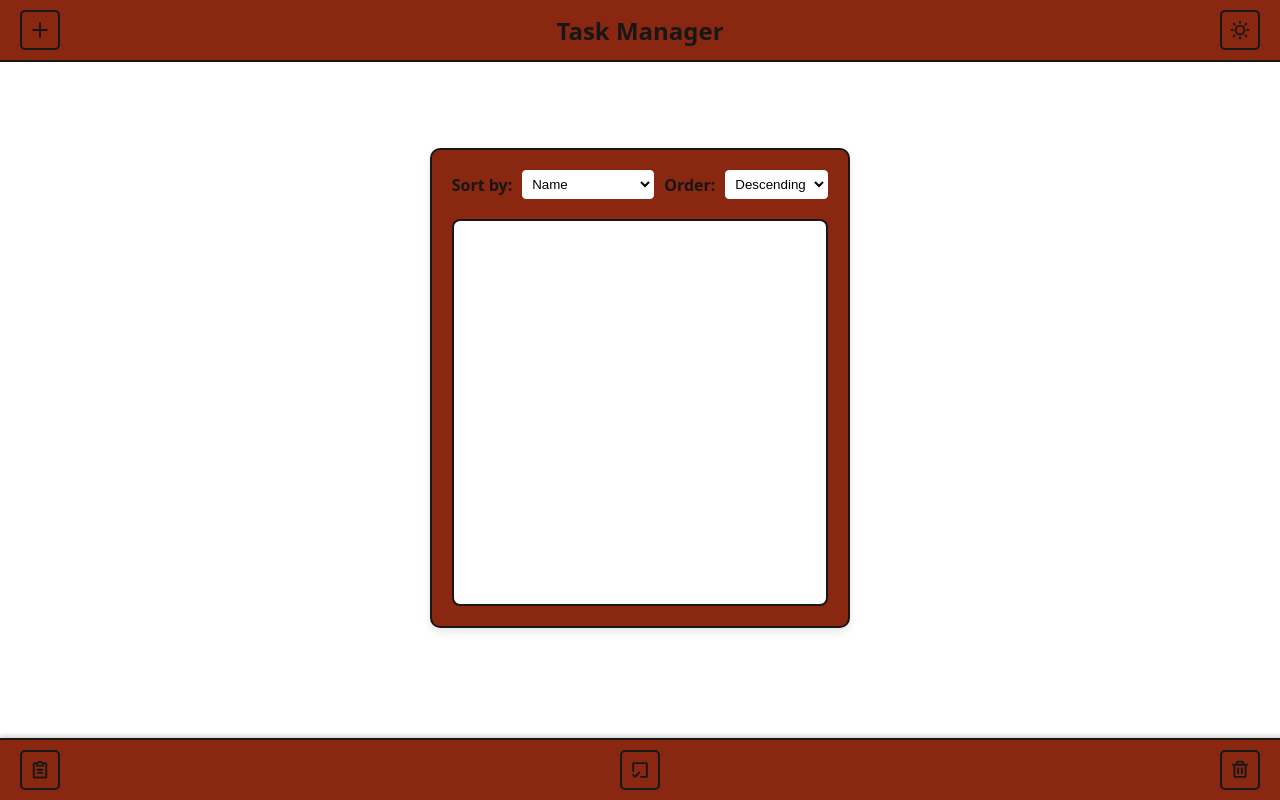
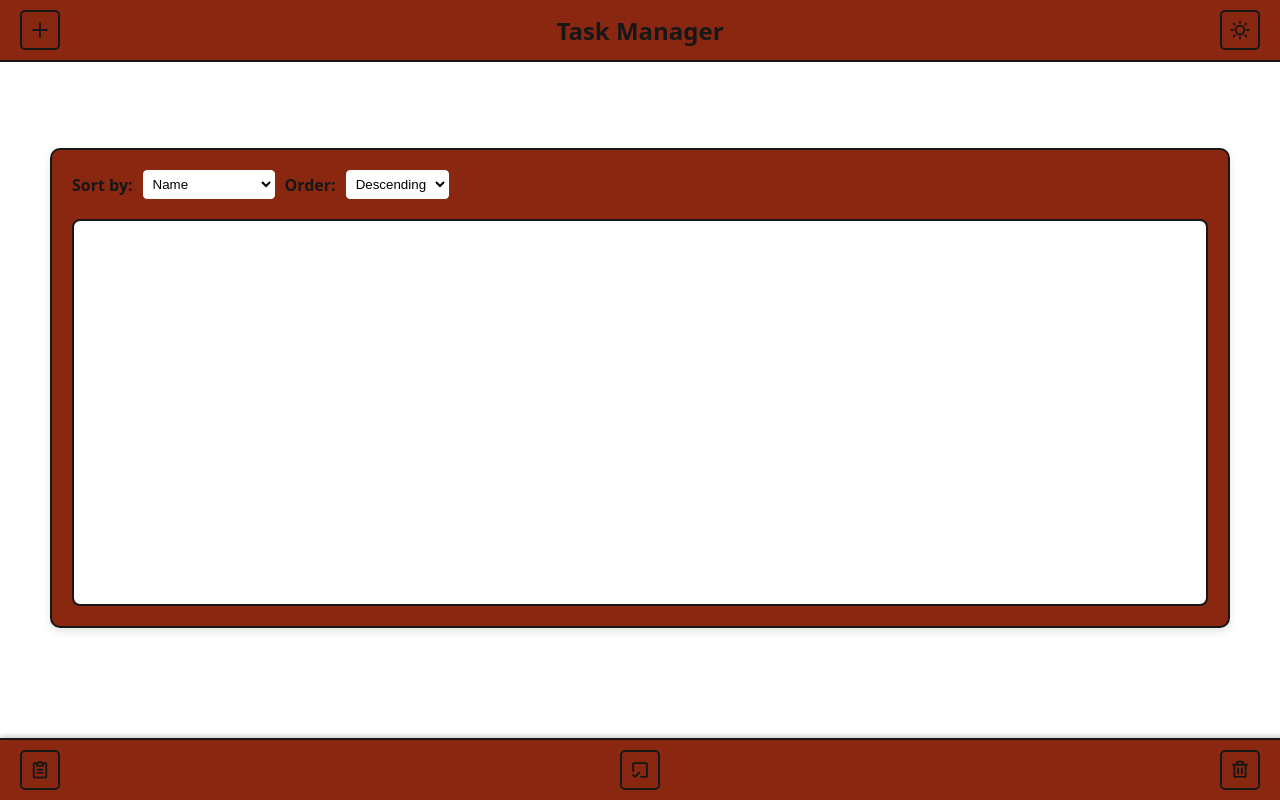
Before and after one commit to OmVidana/task-manager-app, a Next.js app: page / in a window 1280 px wide. Built offline with nearby package versions, Linux system fonts and the light colour scheme.

Commit message:
FinalChanges

```diff
--- a/src/app/components/bottom-navbar/bottomBar.scss
+++ b/src/app/components/bottom-navbar/bottomBar.scss
@@ -13,7 +13,10 @@
 	box-shadow: 0 -2px 5px rgba(0, 0, 0, 0.2);
 	transition:
 		transform 0.2s,
-		border-color 0.2s;
+		border-color 0.2s,
+		background-color 0.4s ease,
+		color 0.4s ease,
+		box-shadow 0.4s ease;
 }
 
 .bottomNavBar button {
@@ -28,11 +31,19 @@
 	justify-content: center;
 	transition:
 		transform 0.2s,
-		border-color 0.2s;
+		border-color 0.2s,
+		background-color 0.4s ease,
+		color 0.4s ease;
 
 	svg {
 		color: var(--foreground);
 		width: 1.5em;
 		height: 1.5em;
+		transition: color 0.4s ease;
 	}
 }
+
+.bottomNavBar button:hover {
+	background-color: rgba(255, 255, 255, 0.1);
+	border-color: #fff;
+}
--- a/src/app/components/task/task.scss
+++ b/src/app/components/task/task.scss
@@ -1,10 +1,24 @@
+.task-container {
+	max-width: 800px;
+	margin: 0 auto;
+	padding: 30px;
+	width: calc(100% - 100px);
+	box-sizing: border-box;
+	border: 1px solid var(--foreground);
+	border-radius: 10px;
+	margin-top: 20px;
+	margin-bottom: 20px;
+	background-color: var(--piece-bg-color);
+	margin-left: 50px;
+	margin-right: 50px;
+	transition: background-color 0.4s ease, border-color 0.4s ease;
+}
+
 .task {
 	border-bottom: 1px solid var(--foreground);
 	padding-bottom: 10px;
 	margin-bottom: 10px;
-	transition:
-		transform 0.2s,
-		border-color 0.2s;
+	transition: transform 0.2s, border-color 0.4s ease;
 
 	&:last-child {
 		border-bottom: none;
@@ -19,9 +33,7 @@
 }
 
 .edit-button {
-	transition:
-		transform 0.2s,
-		border-color 0.2s;
+	transition: transform 0.2s, border-color 0.4s ease, background-color 0.4s ease, color 0.4s ease;
 	background-color: var(--piece-bg-color);
 	border: 1px solid var(--foreground);
 	border-radius: 5px;
@@ -47,9 +59,7 @@
 }
 
 .custom-checkbox {
-	transition:
-		transform 0.2s,
-		border-color 0.2s;
+	transition: transform 0.2s, border-color 0.4s ease, background-color 0.4s ease;
 	width: 38px;
 	height: 38px;
 	background-color: var(--piece-bg-color);
@@ -96,9 +106,7 @@
 }
 
 .edit-button2 {
-	transition:
-		transform 0.2s,
-		border-color 0.2s;
+	transition: transform 0.2s, border-color 0.4s ease, background-color 0.4s ease, color 0.4s ease;
 	background-color: var(--piece-bg-color);
 	border: 1px solid var(--foreground);
 	border-radius: 5px;
@@ -126,9 +134,7 @@
 }
 
 .action-button {
-	transition:
-		transform 0.2s,
-		border-color 0.2s;
+	transition: transform 0.2s, border-color 0.4s ease, background-color 0.4s ease, color 0.4s ease;
 	color: var(--foreground);
 	background-color: var(--piece-bg-color);
 	border: 1px solid var(--foreground);
@@ -155,20 +161,15 @@
 	}
 }
 
-
 .button-container {
-	transition:
-		transform 0.2s,
-		border-color 0.2s;
+	transition: transform 0.2s, border-color 0.4s ease;
 	display: flex;
 	justify-content: center;
 	align-items: center;
 }
 
 .input-field {
-	transition:
-		transform 0.2s,
-		border-color 0.2s;
+	transition: transform 0.2s, border-color 0.4s ease, background-color 0.4s ease;
 	background-color: rgb(158, 154, 154);
 	border: 1px solid var(--foreground);
 	border-radius: 5px;
@@ -211,3 +212,8 @@
 .date-picker-container input {
 	width: 100%;
 }
+
+.editor-image {
+	margin-top: 10px;
+	margin-bottom: 15px;
+}
--- a/src/app/components/task/task.tsx
+++ b/src/app/components/task/task.tsx
@@ -140,6 +140,7 @@ export default function Task(props: TaskProps) {
 							placeholder="Title Here"
 							onChange={(e) => setTaskTitle(e.target.value)}
 							className="input-field"
+							onClick={(e) => e.stopPropagation()}
 						/>
 					</div>
 
@@ -163,6 +164,7 @@ export default function Task(props: TaskProps) {
 							value={taskPriority}
 							onChange={(e) => setTaskPriority(Number(e.target.value))}
 							className="input-field"
+							onClick={(e) => e.stopPropagation()}
 						>
 							{priority.map((label, index) => (
 								<option key={index} value={index}>
@@ -180,6 +182,7 @@ export default function Task(props: TaskProps) {
 							placeholder="Write your task details here:"
 							onChange={(e) => setTaskDescription(e.target.value)}
 							className="input-field"
+							onClick={(e) => e.stopPropagation()}
 						/>
 					</div>
 
--- a/src/app/page.scss
+++ b/src/app/page.scss
@@ -8,6 +8,7 @@ body {
 	padding: 0;
 	background-color: var(--piece-bg-color);
 	min-height: 100vh;
+	transition: background-color 0.4s ease;
 }
 
 .page {
@@ -17,14 +18,17 @@ body {
 	height: 100dvh;
 	transition:
 		transform 0.2s,
-		border-color 0.2s;
+		border-color 0.2s,
+		background-color 0.4s ease;
 }
 
 .encabezado {
 	display: flex;
 	transition:
 		transform 0.2s,
-		border-color 0.2s;
+		border-color 0.2s,
+		background-color 0.4s ease,
+		color 0.4s ease;
 	justify-content: space-between;
 	align-items: center;
 	padding: 10px 20px;
@@ -40,13 +44,15 @@ body {
 	margin: 0;
 	transition:
 		transform 0.2s,
-		border-color 0.2s;
+		border-color 0.2s,
+		color 0.4s ease;
 }
 
 .encabezado button {
 	background: none;
 	border: none;
 	cursor: pointer;
+	transition: background-color 0.4s ease, color 0.4s ease;
 }
 
 .encabezado button:disabled {
@@ -57,7 +63,8 @@ body {
 	color: var(--foreground);
 	transition:
 		transform 0.2s,
-		border-color 0.2s;
+		border-color 0.2s,
+		background-color 0.4s ease;
 	max-width: 100dvw;
 	margin: 25px auto;
 	margin-top: 5%;
@@ -90,7 +97,8 @@ body {
 	align-items: center;
 	transition:
 		transform 0.2s,
-		border-color 0.2s;
+		border-color 0.2s,
+		background-color 0.4s ease;
 
 	label {
 		font-weight: bold;
@@ -101,6 +109,7 @@ body {
 		border: 1px solid var(--piece-color);
 		border-radius: 4px;
 		background-color: var(--piece-color);
+		transition: background-color 0.4s ease, border-color 0.4s ease;
 	}
 }
 
@@ -111,7 +120,8 @@ body {
 	gap: 15px;
 	transition:
 		transform 0.2s,
-		border-color 0.2s;
+		border-color 0.2s,
+		background-color 0.4s ease;
 	height: 100%;
 	min-height: 0;
 	overflow-y: auto;
@@ -134,6 +144,7 @@ body {
 	&::-webkit-scrollbar-thumb {
 		background-color: #888;
 		border-radius: 10px;
+		transition: background-color 0.4s ease;
 	}
 
 	&::-webkit-scrollbar-thumb:hover {
@@ -151,13 +162,15 @@ body {
 	align-items: center;
 	transition:
 		transform 0.2s,
-		border-color 0.2s;
+		border-color 0.2s,
+		background-color 0.4s ease;
 }
 
 .bottom svg {
 	color: var(--foreground);
 	width: 1.5em;
 	height: 1.5em;
+	transition: color 0.4s ease;
 }
 
 .bottom:hover {
--- a/src/app/page.tsx
+++ b/src/app/page.tsx
@@ -110,11 +110,11 @@ export default function Home() {
 		const newTask: TaskElement = {
 			id: taskId,
 			title: `Task #${taskId}`,
-			description: 'Escribe una descripción',
+			description: 'Write a Description...',
 			isCompleted: false,
 			isDeleted: false,
 			priority: 0,
-			completionDate: date
+			completionDate: date,
 		}
 		setPendingTasks((prevPendingTasks) => {
 			const updatedPendingTasks = { ...prevPendingTasks, [newTask.id]: newTask }
```
